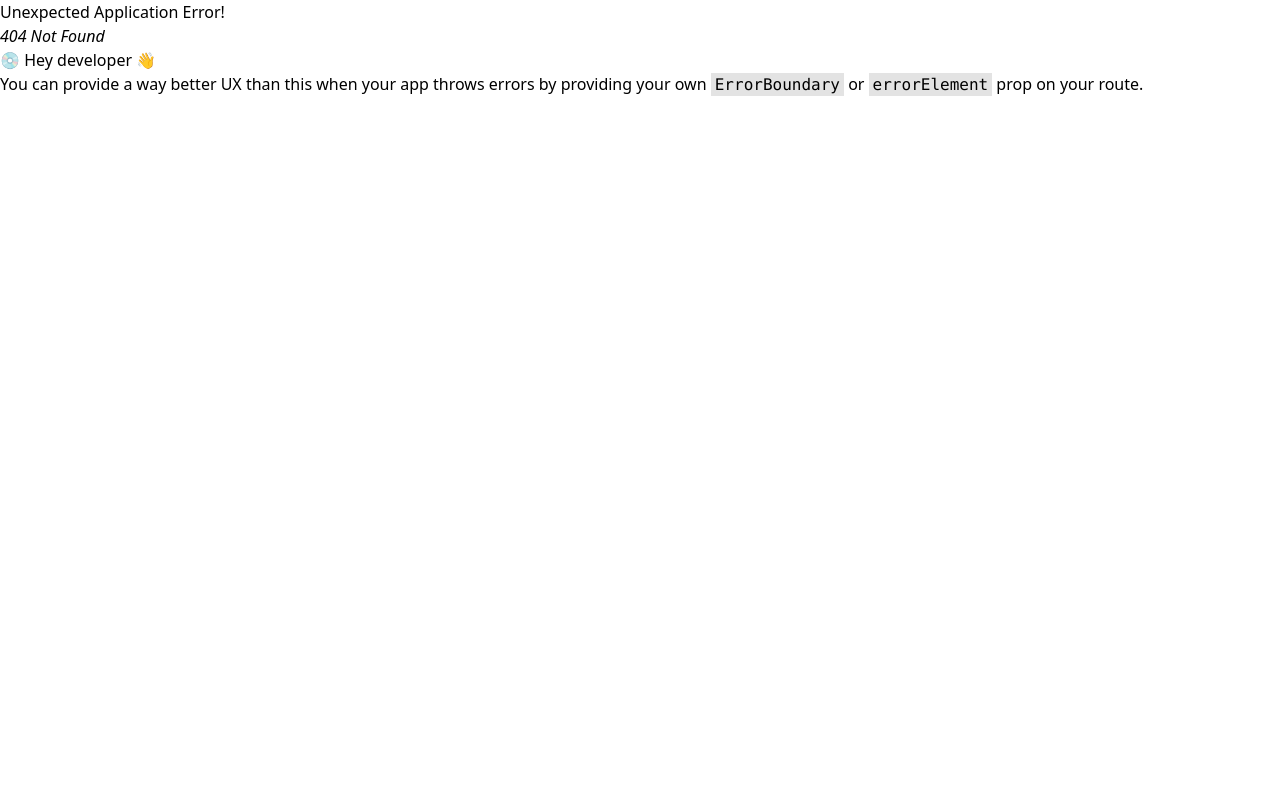
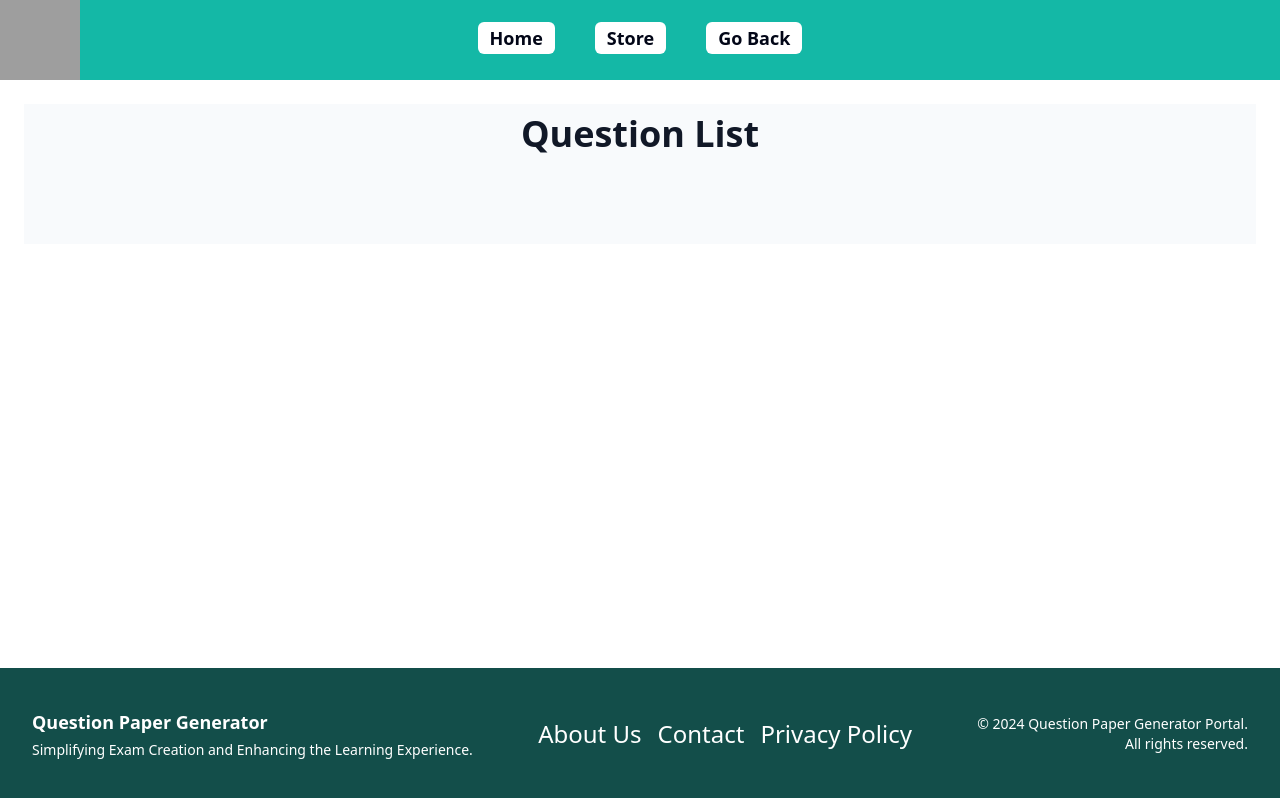
Before and after one commit to pralaymaity/question-paper-project, a React (Create React App) app in the folder client/question-paper/: page /dashboard/college-question-form/questionlist in a window 1280 px wide. Before the commit this address had no page. Built offline with nearby package versions, Linux system fonts and the light colour scheme; grey boxes are pictures that could not be loaded.

Commit message:
header routing

```diff
--- a/client/question-paper/src/components/Body.js
+++ b/client/question-paper/src/components/Body.js
@@ -10,12 +10,17 @@ import Layout from "./Layout";
 const Body = () => {
   const Login = lazy(() => import("./Login"));
   const Dashboard = lazy(() => import("./Dashboard"));
+  //mcq route
   const QuestionList = lazy(() => import("./QuestionList"));
   const QuestionStorage = lazy(() => import("./QuestionStorage"));
   const ExamForm = lazy(() => import("./ExamForm"));
   const ExamPaper = lazy(() => import("./ExamPaper"));
   const QuestionForm = lazy(() => import("./QuestionForm"));
+
+  //college route
+  const CollegeQuestionForm = lazy(()=> import("./collegePaper/CollegeQuestionForm"));
   const StoreQuestions = lazy(()=> import("./collegePaper/StoreQuestions"));
+
 
   const appRoute = createBrowserRouter([
 
@@ -49,7 +54,7 @@ const Body = () => {
           ),
         },
         {
-          path: "dashboard/questionlist",
+          path: "dashboard/questionform/questionlist",
           element: (
             <Suspense>
               <QuestionList />
@@ -82,10 +87,26 @@ const Body = () => {
         },
         //Collge Route
         {
+          path: "dashboard/college-question-form",
+          element: (
+            <Suspense>
+              <CollegeQuestionForm />
+            </Suspense>
+          ),
+        },
+        {
           path: "dashboard/store-question",
           element: (
             <Suspense>
               <StoreQuestions />
+            </Suspense>
+          ),
+        },
+        {
+          path: "dashboard/college-question-form/questionlist",
+          element: (
+            <Suspense>
+              <QuestionList />
             </Suspense>
           ),
         },
--- a/client/question-paper/src/components/Dashboard.js
+++ b/client/question-paper/src/components/Dashboard.js
@@ -2,7 +2,6 @@ import React, { useState } from "react";
 import QuestionForm from "./QuestionForm";
 import { useEffect } from "react";
 import CollegeQuestionForm from "./collegePaper/CollegeQuestionForm";
-import StoreQuestions from "./collegePaper/StoreQuestions";
 import { useNavigate } from "react-router-dom";
 
 
@@ -37,7 +36,10 @@ const Dashboard = () => {
 
           <div
             className="cursor-pointer p-6 bg-white rounded-xl shadow hover:bg-green-100 text-center"
-            onClick={() => setSelectedForm("college")}
+            onClick={() => {
+              setSelectedForm("college")
+              navigate("/dashboard/college-question-form")
+            }}
           >
             <h2 className="text-2xl font-semibold mt-6">College Question Form</h2>
           </div>
--- a/client/question-paper/src/components/Header.js
+++ b/client/question-paper/src/components/Header.js
@@ -11,13 +11,22 @@ const Header = () => {
   const showMcqNavLinks = [
     "/dashboard/questionform",
     "/dashboard/question-storage",
-    "/dashboard/questionlist",
+    "/dashboard/questionform/questionlist",
     "/dashboard/exam-form",
     "/dashboard/exam-paper/:exam_id",
   ].includes(location.pathname);
 
+  const showCollegeNavLinks = [
+    "/dashboard/college-question-form",
+    "/dashboard/store-question",
+    "/dashboard/college-question-form/questionlist",
+  ].includes(location.pathname);
+
   const navigate = useNavigate();
   const questionList = useSelector((store) => store.questions.list);
+  const collegeQuestionList = useSelector((store)=>{
+    return store.collegeQuestion.collegeQuestionStorage;
+  })
   const { isAuthenticated, signOut } = useAuth(); // Custom hook for authentication
 
   if (location.pathname === "/") {
@@ -25,8 +34,8 @@ const Header = () => {
   }
 
   const handleSignout = () => {
-    signOut(); // Perform sign-out logic
-    navigate("/"); // Redirect to home or login page
+    signOut();
+    navigate("/");
   };
 
   return (
@@ -36,7 +45,9 @@ const Header = () => {
       </div>
 
       <div className="relative w-full">
-        {showMcqNavLinks ? (
+
+        {/* mcq header */}
+        {showMcqNavLinks && (
           <ul className="flex justify-center gap-10 my-6 ">
             <li>
               <Link
@@ -68,7 +79,7 @@ const Header = () => {
             </li>
 
             <li>
-              {location.pathname === "/dashboard/questionlist" ? (
+              {location.pathname === "/dashboard/questionform/questionlist" ? (
                 <Link
                   to="/dashboard/questionform"
                   className="text-slate-950 bg-white font-bold text-lg rounded-md p-1 px-3"
@@ -77,7 +88,7 @@ const Header = () => {
                 </Link>
               ) : (
                 <Link
-                  to="/dashboard/questionlist"
+                  to="/dashboard/questionform/questionlist"
                   className="text-slate-950 bg-white font-bold text-lg rounded-md p-1 px-3"
                 >
                   📃 ({questionList.length})
@@ -85,9 +96,64 @@ const Header = () => {
               )}
             </li>
           </ul>
-        ) : (
+        )}
+
+        {/* college header */}
+        {showCollegeNavLinks && (
+          <ul className="flex justify-center gap-10 my-6 ">
+            <li>
+              <Link
+                to="/dashboard"
+                className={`text-slate-950 bg-white font-bold text-lg rounded-md p-1 px-3 ${
+                  location.pathname === "/dashboard" ? "bg-blue-100" : ""
+                }`}
+              >
+                Home
+              </Link>
+            </li>
+
+            <li>
+              {location.pathname === "/dashboard/store-question" ? (
+                <Link
+                  to="/dashboard/college-question-form"
+                  className="text-slate-950 bg-white font-bold text-lg rounded-md p-1 px-3"
+                >
+                  Back
+                </Link>
+              ) : (
+                <Link
+                  to="/dashboard/store-question"
+                  className="text-slate-950 bg-white font-bold text-lg rounded-md p-1 px-3"
+                >
+                  Store
+                </Link>
+              )}
+            </li>
+
+            <li>
+              {location.pathname === "/dashboard/college-question-form/questionlist" ? (
+                <Link
+                  to="/dashboard/college-question-form"
+                  className="text-slate-950 bg-white font-bold text-lg rounded-md p-1 px-3"
+                >
+                  Go Back
+                </Link>
+              ) : (
+                <Link
+                  to="/dashboard/college-question-form/questionlist"
+                  className="text-slate-950 bg-white font-bold text-lg rounded-md p-1 px-3"
+                >
+                  📃 ({collegeQuestionList.length})
+                </Link>
+              )}
+            </li>
+          </ul>
+        )}
+
+        {!showMcqNavLinks && !showCollegeNavLinks && (
           <div className="h-10"></div>
         )}
+
       </div>
 
       {isAuthenticated && (
--- a/client/question-paper/src/components/QuestionList.js
+++ b/client/question-paper/src/components/QuestionList.js
@@ -1,25 +1,31 @@
+import { useLocation } from "react-router-dom";
 import "../style/questionList.css";
 
-import {  useSelector } from "react-redux";
-
+import { useSelector } from "react-redux";
 
 const QuestionList = () => {
-
   const questionList = useSelector((store) => {
     return store.questions.list;
   });
   //console.log(questionList);
 
+  const collegeQuestionList = useSelector((store) => {
+    return store.collegeQuestion.collegeQuestionStorage;
+  });
+  console.log(collegeQuestionList);
+
+  const location = useLocation();
 
   return (
-
     <div className="bg-slate-50 py-4">
-        <h1 className="text-4xl text-center  font-bold leading-7 text-gray-900  ">Question List</h1>
+      <h1 className="text-4xl text-center  font-bold leading-7 text-gray-900  ">
+        Question List
+      </h1>
 
       <div className="my-6 px-6 py-4 space-y-4 ">
-
+        {location.pathname === "/dashboard/questionform/questionlist" && (
+          <div>
             {questionList.map((question, index) => {
-
               let correctAnswer;
 
               if (question.category === "true/false") {
@@ -28,13 +34,14 @@ const QuestionList = () => {
                   ? "True"
                   : "False";
               } else if (question.category === "select two") {
-
-              correctAnswer = question.answereOptions.filter((option) => {
+                correctAnswer = question.answereOptions
+                  .filter((option) => {
                     return option.isCorrect;
-                }).map((option) => {
+                  })
+                  .map((option) => {
                     return option.text;
-                }).join(", "); // Join multiple correct answers with a comma
-
+                  })
+                  .join(", "); // Join multiple correct answers with a comma
               } else {
                 // For other categories, find a single correct answer based on isCorrect
                 correctAnswer = question.answereOptions.find(
@@ -43,37 +50,41 @@ const QuestionList = () => {
               }
 
               return (
-              <div  key={index}>
+                <div key={index}>
                   <h1 className="font-bold text-lg text-red-950">
                     Q{index + 1}. {question.questionText}
                   </h1>
-                <div >
+                  <div>
                     <ul className="text-lg text-gray-500">
-                    <li >
+                      <li>
                         Subject: <span>{question.subject}</span>
                       </li>
 
-                    <li >
+                      <li>
                         Difficulty: <span>{question.difficulty}</span>
                       </li>
 
-                    <li >
+                      <li>
                         Marks: <span>{question.marks}</span>
                       </li>
 
-                    <li >
+                      <li>
                         Category: <span>{question.category}</span>
                       </li>
 
                       <li>
                         Options:{" "}
-                      <span>{question.answereOptions.map((option) => option.text).join(", ")}</span>
+                        <span>
+                          {question.answereOptions
+                            .map((option) => option.text)
+                            .join(", ")}
+                        </span>
                       </li>
 
                       {question.category === "true/false" ? (
                         <li className="text-green-600">
                           {/* Display True or False based on isCorrect */}
-                        Correct Answer:{" "} <span>{correctAnswer}</span>
+                          Correct Answer: <span>{correctAnswer}</span>
                         </li>
                       ) : (
                         <li className="text-green-600">
@@ -85,14 +96,41 @@ const QuestionList = () => {
                         </li>
                       )}
                     </ul>
-
                   </div>
                 </div>
               );
             })}
           </div>
+        )}
+
+        {location.pathname === "/dashboard/college-question-form/questionlist" && (
+
+          <div className=" pl-6 space-y-6">
+            {collegeQuestionList.map((item, index) => (
+              <div key={index} className=" border rounded p-4 border-teal-500">
+                <h2 className="font-bold text-xl">Q[ {index + 1} ]</h2>
+
+                <div className="pl-4 space-y-2 my-4 text-lg">
+                  <p className="text-2xl text-gray-950 font-bold ">Subject: {item.subject}</p>
+                  <p>Group: {item.group}</p>
                 </div>
 
+                <div className="pl-4 space-y-2 my-4 text-lg">
+                  {item.questionText.split("\n").map((line, idx) => (
+                    <p key={idx} className="text-sky-900">
+                      {line}
+                    </p>
+                  ))}
+                  <p className="text-sm text-gray-600 italic">
+                    Marks: {item.marks}
+                  </p>
+                </div>
+              </div>
+            ))}
+          </div>
+        )}
+      </div>
+    </div>
   );
 };
 
--- a/client/question-paper/src/components/collegePaper/CollegeQuestionForm.js
+++ b/client/question-paper/src/components/collegePaper/CollegeQuestionForm.js
@@ -1,7 +1,8 @@
 import React from "react";
 import { useState } from "react";
 import axios from "axios";
-
+import { useDispatch } from "react-redux";
+import {storeQuestion} from "../../utils/collegeQuestionSlice"
 const CollegeQuestionForm = () => {
   const [form, setForm] = useState({
     subject: "",
@@ -18,10 +19,10 @@ const CollegeQuestionForm = () => {
     "JavaScript",
     "Operating System",
     "Artificial Intelligence",
-    "Data Structures & Algorithms"
+    "Data Structures & Algorithms",
   ];
 
-  //console.log(form);
+  const dispatch = useDispatch();
 
   const token = localStorage.getItem("token");
 
@@ -42,6 +43,8 @@ const CollegeQuestionForm = () => {
       if (response.status === 201) {
         console.log("Question added successfully!");
         alert("Question Added ✔");
+        dispatch(storeQuestion(form));
+
       } else {
         console.log("Failed to add question.");
       }
@@ -49,6 +52,14 @@ const CollegeQuestionForm = () => {
       console.error("Error adding question:", error);
       console.log("Failed to add question.");
     }
+
+    setForm({
+      subject: "",
+      questionText: "",
+      difficulty: "easy",
+      marks: "",
+      group: "A",
+    });
   };
 
   return (
@@ -66,7 +77,9 @@ const CollegeQuestionForm = () => {
           value={form.subject}
           onChange={(e) => setForm({ ...form, subject: e.target.value })}
         >
-          <option value="" hidden>Select Subject</option>
+          <option value="" hidden>
+            Select Subject
+          </option>
           {subjectList.map((sub, idx) => {
             return (
               <option
@@ -78,7 +91,6 @@ const CollegeQuestionForm = () => {
               </option>
             );
           })}
-
         </select>
 
         <textarea
@@ -123,7 +135,7 @@ const CollegeQuestionForm = () => {
           value={form.group}
           onChange={(e) => setForm({ ...form, group: e.target.value })}
         >
-          <option value="" disabled  hidden>
+          <option value="" disabled hidden>
             Select Group
           </option>
           <option className="text-emerald-600 font-bold text-lg" value="A">
--- a/client/question-paper/src/components/collegePaper/StoreQuestions.js
+++ b/client/question-paper/src/components/collegePaper/StoreQuestions.js
@@ -51,54 +51,53 @@ const StoreQuestions = () => {
     ? questions.filter((q) => q?.SubjectPaper?.subject_name === selectedSubject)
     : [];
 
-    console.log(filteredQuestions);
-
-
+  console.log(filteredQuestions);
 
   return (
     <div className="p-4">
       <h2 className="text-2xl font-bold mb-4">Select Subject:</h2>
 
-      <div className="flex gap-4 mb-6 flex-wrap">
+      <div className="flex flex-wrap gap-8 mb-6 justify-center ">
         {subjects.map((subj) => (
           <button
             key={subj?.id}
             onClick={() => setSelectedSubject(subj?.subject_name)}
-            className={`px-4 py-2 rounded-md font-semibold ${
+            className={`px-4 py-2 font-semibold text-2xl rounded-md hover:bg-blue-600 ${
               selectedSubject === subj?.subject_name
-                ? "bg-blue-600 text-white"
+                ? "bg-blue-600 text-white "
                 : "bg-gray-200 text-black"
             }`}
           >
-            {subj?.subject_name}
+            {subj.subject_name.toUpperCase()}
           </button>
         ))}
       </div>
 
-      <div>
-
-        <h3 className="text-xl font-semibold mb-2">Questions:</h3>
-
-        {filteredQuestions.length === 0 ? (
-          <p>No questions found for "{selectedSubject}"</p>
-        ) : (
-          <div className=" pl-6 space-y-6">
-            {filteredQuestions.map((item, index) => (
-
-              <div key={index} className=" border rounded p-4">
-
-                <h2 className="font-bold text-xl">Q[ {index + 1} ]</h2>
-
+      <div className="pl-6 space-y-6">
+        {selectedSubject &&
+          (filteredQuestions.length > 0 ? (
+            filteredQuestions.map((item, index) => (
+              <div
+                key={index}
+                className="border rounded-xl p-4 shadow-sm bg-white"
+              >
+                <h2 className="font-bold text-xl text-blue-800 mb-2">
+                  Q[{index + 1}].
+                </h2>
                 <div className="pl-4 space-y-2 my-4 text-lg">
-                  {item.sub_question_marks.map((subq , inx)=>(
-                    <p key={inx}>{subq.subquestion} ?&nbsp;&nbsp;&nbsp;&nbsp; {subq.marks}</p>
+                  {item.sub_question_marks.map((subq, inx) => (
+                    <p key={inx}>
+                      {subq.subquestion} ?&nbsp;&nbsp;&nbsp;&nbsp; {subq.marks}
+                    </p>
                   ))}
                 </div>
-
               </div>
-            ))}
-          </div>
-        )}
+            ))
+          ) : (
+            <p className="text-center text-gray-600 text-lg">
+              No questions available.
+            </p>
+          ))}
       </div>
     </div>
   );
--- a/client/question-paper/src/utils/appStore.js
+++ b/client/question-paper/src/utils/appStore.js
@@ -1,9 +1,11 @@
 import { configureStore } from "@reduxjs/toolkit";
 import questionList from "./questionListSlice"
+import collegeQuestionSlice from "./collegeQuestionSlice"
 
 const appStore = configureStore({
     reducer:{
-        questions:questionList
+        questions:questionList,
+        collegeQuestion : collegeQuestionSlice
     }
 })
 export default appStore;
--- /dev/null
+++ b/client/question-paper/src/utils/collegeQuestionSlice.js
@@ -0,0 +1,16 @@
+import { createSlice } from "@reduxjs/toolkit";
+
+const collegeQuestionSlice = createSlice({
+    name:"collge-Question",
+    initialState:{
+        collegeQuestionStorage : []
+    },
+    reducers : {
+        storeQuestion :(state , action)=>{
+            state.collegeQuestionStorage.push(action.payload)
+        }
+    }
+})
+
+export const {storeQuestion} = collegeQuestionSlice.actions;
+export default collegeQuestionSlice.reducer;
```
Lines whose indentation alone changed are shown as unchanged.
